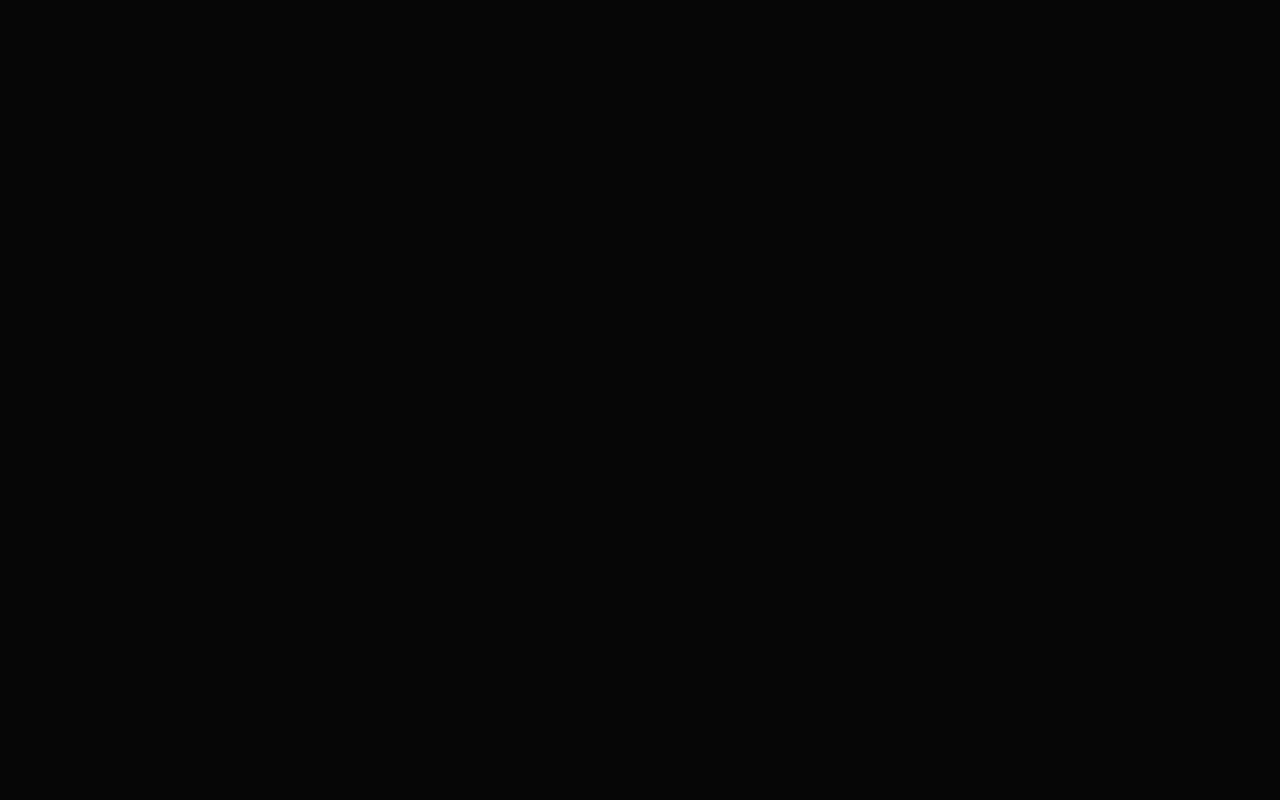
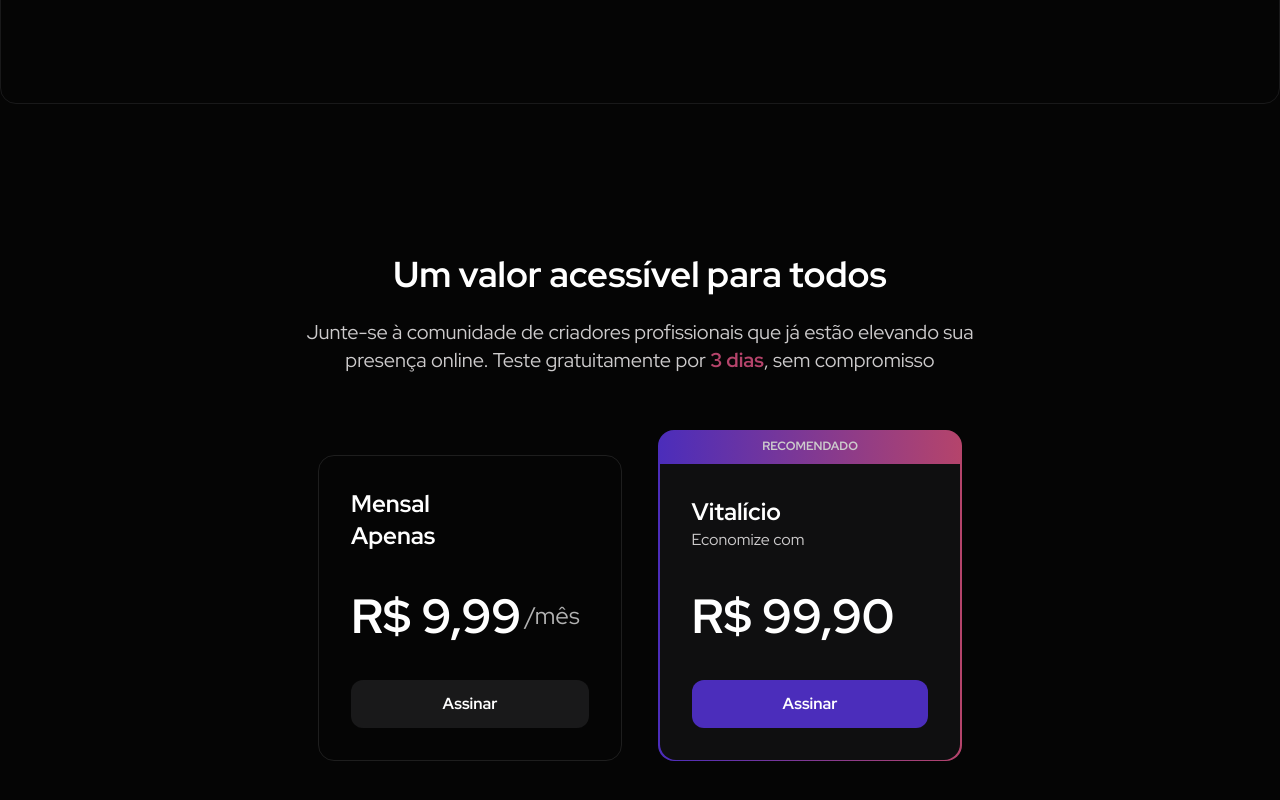
Before and after one commit to danpeixoto/projectinbio-rocketseat, a Next.js app: page / in a window 1280 px wide. Shown: the part 1496-2296 px from the top of the page. Before the commit the page ends 800 px from the top, so only its background shows below. Built offline with nearby package versions, Linux system fonts and the light colour scheme.

Commit message:
feat: aula - Criando seções de Video e Pricing

```diff
--- /dev/null
+++ b/src/app/components/landing-page/pricing.tsx
@@ -0,0 +1,42 @@
+import { TRIAL_DAYS } from "../../lib/config";
+import Button from "../ui/button";
+
+export default function Pricing() {
+  return <div className="my-[150px] flex flex-col items-center gap-14">
+    <div className="flex flex-col items-center gap-6">
+      <h3 className="text-4xl font-bold text-white">Um valor acessível para todos</h3>
+      <p className="text-content-body text-xl text-center">Junte-se à comunidade de criadores profissionais que já estão elevando sua <br />
+        presença online. Teste gratuitamente por <strong className="text-accent-pink">{TRIAL_DAYS} dias</strong>, sem compromisso</p>
+    </div>
+    <div className="flex items-end gap-9">
+      <div className="w-[304px] p-8 flex flex-col gap-7 rounded-2xl border border-[#1e1e1e]">
+        <div className="flex flex-col">
+          <span className="text-white font-bold text-2xl">Mensal</span>
+          <span className="text-white font-bold text-2xl">Apenas</span>
+        </div>
+        <div className="flex items-center gap-1">
+          <span className="text-white font-bold text-[48px]">R$ 9,99</span>
+          <span className="text-content-headline text-2xl">/mês</span>
+        </div>
+        <Button variant="secondary">Assinar</Button>
+      </div>
+      <div className="flex flex-col">
+        <div className="flex justify-center items-center rounded-t-2xl w-[304px] bg-[linear-gradient(90deg,#4b2dbb_0%,#b5446b_100%)]">
+          <span className="uppercase text-xs font-bold p-2">Recomendado</span>
+        </div>
+        <div className="p-[1.6px] bg-[linear-gradient(90deg,#4b2dbb_0%,#b5446b_100%)] rounded-b-2xl">
+          <div className="w-full bg-background-secondary p-8 flex flex-col gap-7 rounded-b-2xl">
+            <div className="flex flex-col">
+              <span className="text-white font-bold text-2xl">Vitalício</span>
+              <span className="text-content-body">Economize com</span>
+            </div>
+            <div className="flex items-center gap-1">
+              <span className="text-white font-bold text-[48px]">R$ 99,90</span>
+            </div>
+            <Button>Assinar</Button>
+          </div>
+        </div>
+      </div>
+    </div>
+  </div>
+}
--- /dev/null
+++ b/src/app/components/landing-page/video-explanation.tsx
@@ -0,0 +1,9 @@
+import { Play } from "lucide-react";
+
+export default function VideoExplanation() {
+  return (
+    <div className="border rounded-2xl border-border-primary aspect-video flex items-center justify-center my-20">
+      <Play size={16} className="text-accent-purple" />
+    </div>
+  );
+}
--- /dev/null
+++ b/src/app/lib/config.ts
@@ -0,0 +1 @@
+export const TRIAL_DAYS = 3;
--- a/src/app/page.tsx
+++ b/src/app/page.tsx
@@ -1,14 +1,16 @@
 import Header from "./components/landing-page/header";
 import Hero from "./components/landing-page/hero";
+import Pricing from "./components/landing-page/pricing";
+import VideoExplanation from "./components/landing-page/video-explanation";
 
 export default function Home() {
   return (
     <div className="max-w-7xl mx-auto">
       <Header />
       <Hero />
-      {/* <Header />
       <VideoExplanation />
       <Pricing />
+      {/* <Header />
       <FAQ /> */}
     </div>
   );
```
